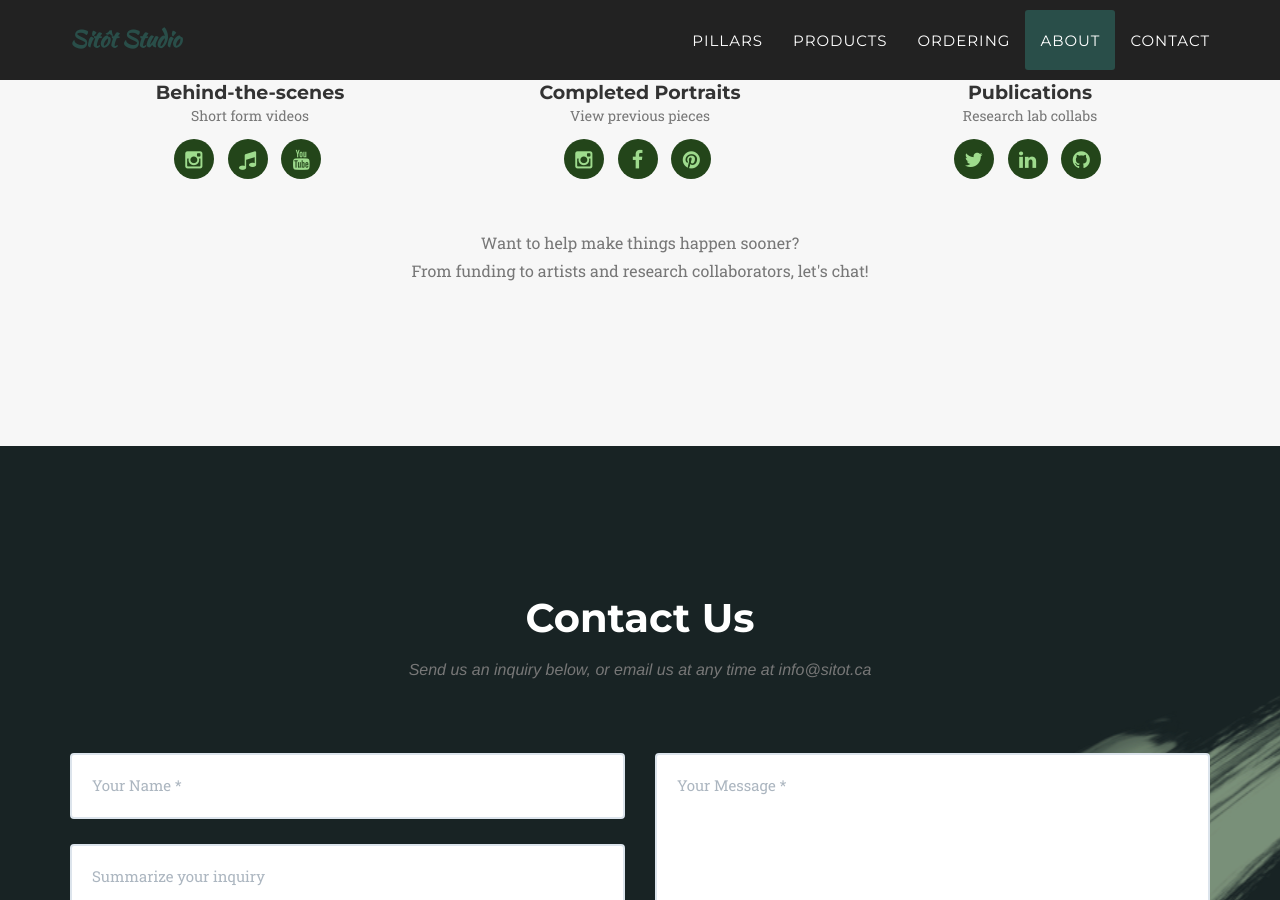
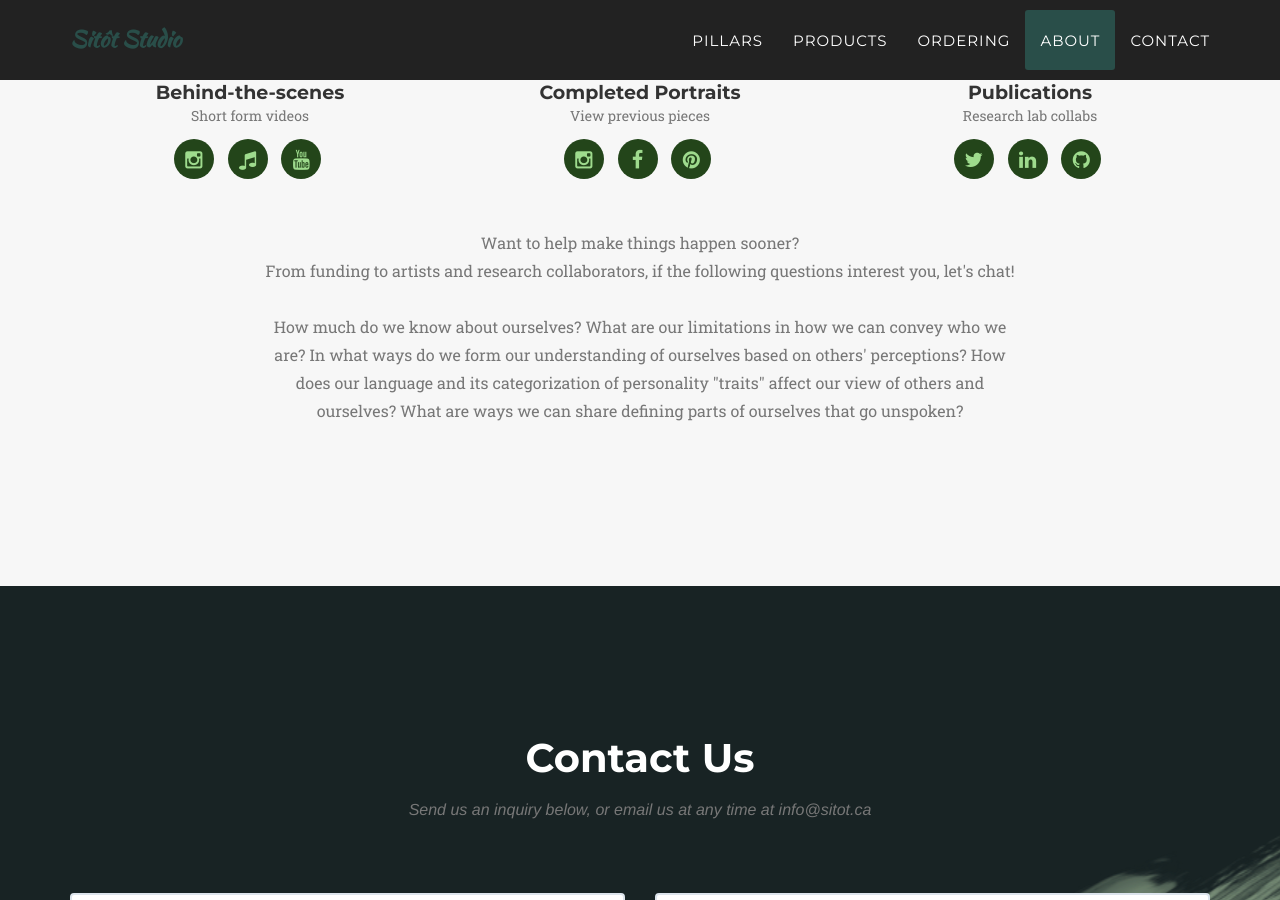
Before and after one commit to sitotstudio/sitotstudio.github.io, a Jekyll site: the page built from index.html, in a window 1280 px wide and 900 px high, scrolled down 7259 px. Built offline with Jekyll 4.4.1, drawn with Linux system fonts in a browser that asks for light colours; some web fonts are replaced.

Commit message:
Recycle about bio section questions to ending line

```diff
--- a/_includes/team.html
+++ b/_includes/team.html
@@ -53,7 +53,11 @@
             </div>
             <div class="row">
                 <div class="col-lg-8 col-lg-offset-2 text-center">
-                    <p class="large text-muted">Want to help make things happen sooner?<br>From funding to artists and research collaborators, let's chat!</p>
+                    <p class="large text-muted">
+                        Want to help make things happen sooner?<br>From funding to artists and research collaborators, if the following questions interest you, let's chat!
+                        <br><br>
+                        How much do we know about ourselves? What are our limitations in how we can convey who we are? In what ways do we form our understanding of ourselves based on others' perceptions? How does our language and its categorization of personality "traits" affect our view of others and ourselves? What are ways we can share defining parts of ourselves that go unspoken?
+                    </p>
                 </div>
             </div>
         </div>
```
